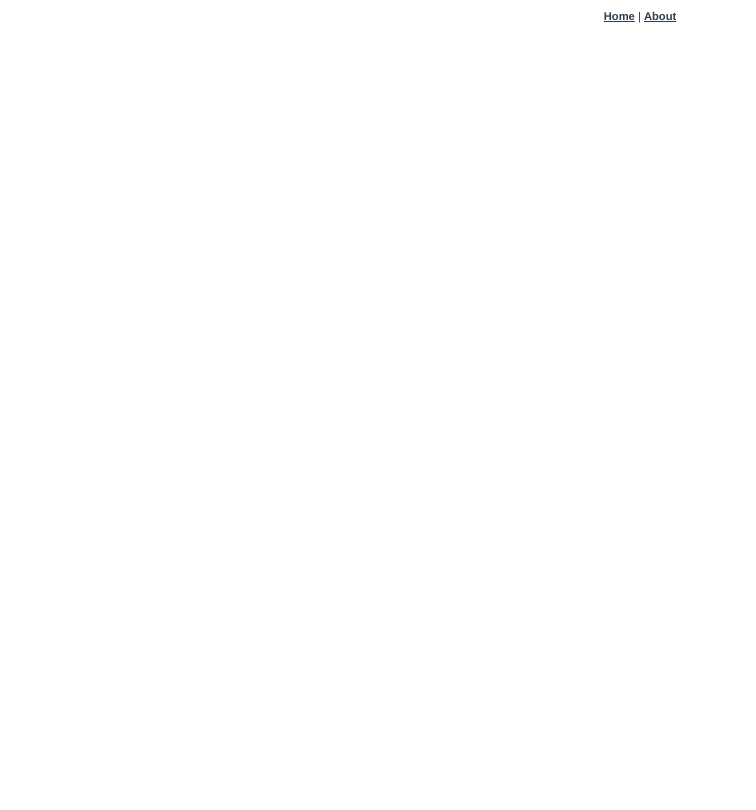
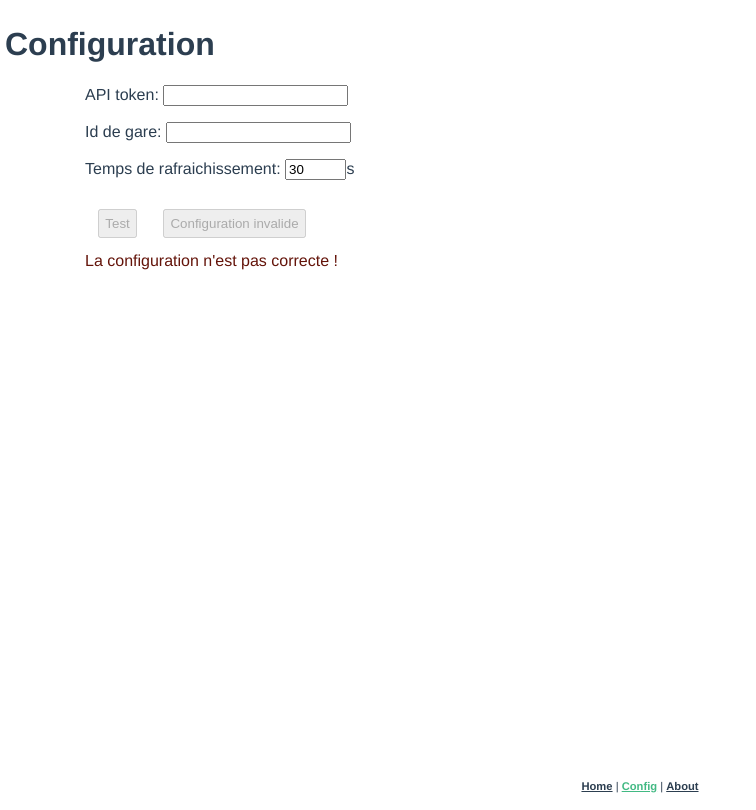
Before and after one commit to restimel/nextTrain, a Vue app: page /configuration in a window 1280 px wide. Shown: the whole page, without its empty margins (0-756 px from the left). Built offline with nearby package versions, Linux system fonts and the light colour scheme.

Commit message:
Add configuration page
An error management has been added where it redirects to configuration
page if there is an issue with he request.

```diff
--- a/src/App.vue
+++ b/src/App.vue
@@ -3,6 +3,7 @@
     <router-view/>
     <div id="nav">
       <router-link to="/">Home</router-link> |
+      <router-link to="/configuration">Config</router-link> |
       <router-link to="/about">About</router-link>
     </div>
   </div>
--- a/src/router.js
+++ b/src/router.js
@@ -1,6 +1,8 @@
 import Vue from 'vue';
 import Router from 'vue-router';
 import Home from './views/Home.vue';
+import About from './views/About.vue';
+import Configuration from './views/Configuration.vue';
 
 Vue.use(Router);
 
@@ -16,10 +18,12 @@ export default new Router({
         {
             path: '/about',
             name: 'about',
-            // route level code-splitting
-            // this generates a separate chunk (about.[hash].js) for this route
-            // which is lazy-loaded when the route is visited.
-            component: () => import(/* webpackChunkName: "about" */ './views/About.vue'),
+            component: About,
+        },
+        {
+            path: '/configuration',
+            name: 'configuration',
+            component: Configuration,
         },
     ],
 });
--- a/src/store.js
+++ b/src/store.js
@@ -1,6 +1,5 @@
 import Vue from 'vue';
 import Vuex from 'vuex';
-import { version } from '../package.json';
 
 Vue.use(Vuex);
 
@@ -13,6 +12,7 @@ export default new Vuex.Store({
             timezone: 'Europe/Paris',
             current_datetime: '',
         },
+        fetchState: 'good',
         token: '',
         station: '',
         refreshTime: 30000,
@@ -34,6 +34,11 @@ export default new Vuex.Store({
                 state.refreshTime = refreshTime;
             }
         },
+        setStatus(state, { fetchState }) {
+            if (fetchState) {
+                state.fetchState = fetchState;
+            }
+        },
     },
     actions: {
         async update({ commit, dispatch, state }) {
@@ -48,11 +53,24 @@ export default new Vuex.Store({
                         'Authorization': 'Basic ' + btoa(token),
                     },
                 });
+                if (!response.ok) {
+                    console.warn('Dat failed to be fetched');
+                    commit('setStatus', {
+                        fetchState: 'bad',
+                    });
+                    return;
+                }
                 const json = await response.json();
                 commit('setState', json);
+                commit('setStatus', {
+                    fetchState: 'good',
+                });
                 dispatch('nextUpdate');
             } else {
                 console.info('we cannot fetch data without token and station id');
+                commit('setStatus', {
+                    fetchState: 'bad',
+                });
             }
         },
         nextUpdate({ dispatch, state }) {
--- /dev/null
+++ b/src/views/Configuration.vue
@@ -0,0 +1,127 @@
+<template>
+    <div class="configuration">
+        <h1>Configuration</h1>
+        <div class="content">
+            <label>
+                API token: <input v-model="token">
+            </label>
+            <label>
+                Id de gare: <input v-model="stationId">
+            </label>
+            <label>
+                Temps de rafraichissement: <input type="number" min="1" v-model="refreshTime">s
+            </label>
+            <div>
+                <button
+                    :disabled="!isConfValid"
+                    @click="update"
+                >
+                    Test
+                </button>
+                <button v-if="isValid"
+                    @click="toHome"
+                >
+                    Home
+                </button>
+                <button v-else disabled>
+                    Configuration invalide
+                </button>
+            </div>
+            <div :class="fetchState">
+                {{statusText}}
+            </div>
+        </div>
+    </div>
+</template>
+
+<script>
+
+export default {
+    name: 'configuration',
+    data: function() {
+        return {};
+    },
+    computed: {
+        token: {
+            get: function() {
+                return this.$store.state.token;
+            },
+            set: function(value) {
+                this.$store.commit('setConfiguration', { token: value });
+            },
+        },
+        stationId: {
+            get: function() {
+                return this.$store.state.station;
+            },
+            set: function(value) {
+                this.$store.commit('setConfiguration', { station: value });
+            },
+        },
+        refreshTime: {
+            get: function() {
+                return this.$store.state.refreshTime / 1000;
+            },
+            set: function(value) {
+                this.$store.commit('setConfiguration', { refreshTime: value * 1000 });
+            },
+        },
+        fetchState: function() {
+            return this.$store.state.fetchState;
+        },
+
+        statusText: function() {
+            const text = {
+                'good': 'La configuration est bonne.',
+                'bad': 'La configuration n\'est pas correcte !',
+                'testing': 'Test de la configuration en cours...',
+            };
+
+            return text[this.fetchState];
+        },
+
+        isConfValid: function() {
+            const state = this.token && this.stationId && this.refreshTime > 0;
+            return !!state;
+        },
+        isValid: function() {
+            return this.isConfValid && this.fetchState === 'good';
+        },
+    },
+    methods: {
+        update: function() {
+            this.$store.commit('setStatus', { fetchState: 'testing' });
+            this.$store.dispatch('update');
+        },
+        toHome: function() {
+            this.$router.push('/');
+        },
+    },
+};
+</script>
+
+<style scoped>
+label {
+    display: block;
+    margin-bottom: 1em;
+}
+input[type="number"] {
+    width: 4em;
+}
+button {
+    margin: 1em;
+    padding: 5px;
+}
+.content {
+    padding-left: 5em;
+}
+.good {
+    color: rgb(10, 100, 20);
+}
+.bad {
+    color: rgb(100, 20, 10);
+}
+.testing {
+    color: rgb(50, 70, 150);
+}
+</style>
--- a/src/views/Home.vue
+++ b/src/views/Home.vue
@@ -13,13 +13,37 @@ import Train from '@/components/Train.vue';
 export default {
     name: 'home',
     data: function() {
-        this.$store.dispatch('update');
+        this.checkState();
         return {};
     },
     computed: {
         departures: function() {
             return this.$store.state.departures.slice(0, 10);
         },
+        fetchState: function() {
+            return this.$store.state.fetchState;
+        },
+    },
+    methods: {
+        update: function() {
+            this.$store.dispatch('update');
+        },
+        goto: function(url) {
+            this.$router.push(url);
+        },
+        checkState: function() {
+            if (this.fetchState === 'bad') {
+                this.goto('/configuration');
+            }
+        },
+    },
+    watch: {
+        fetchState: function() {
+            this.checkState();
+        },
+    },
+    mount() {
+        this.update();
     },
     components: {
         Train,
```
